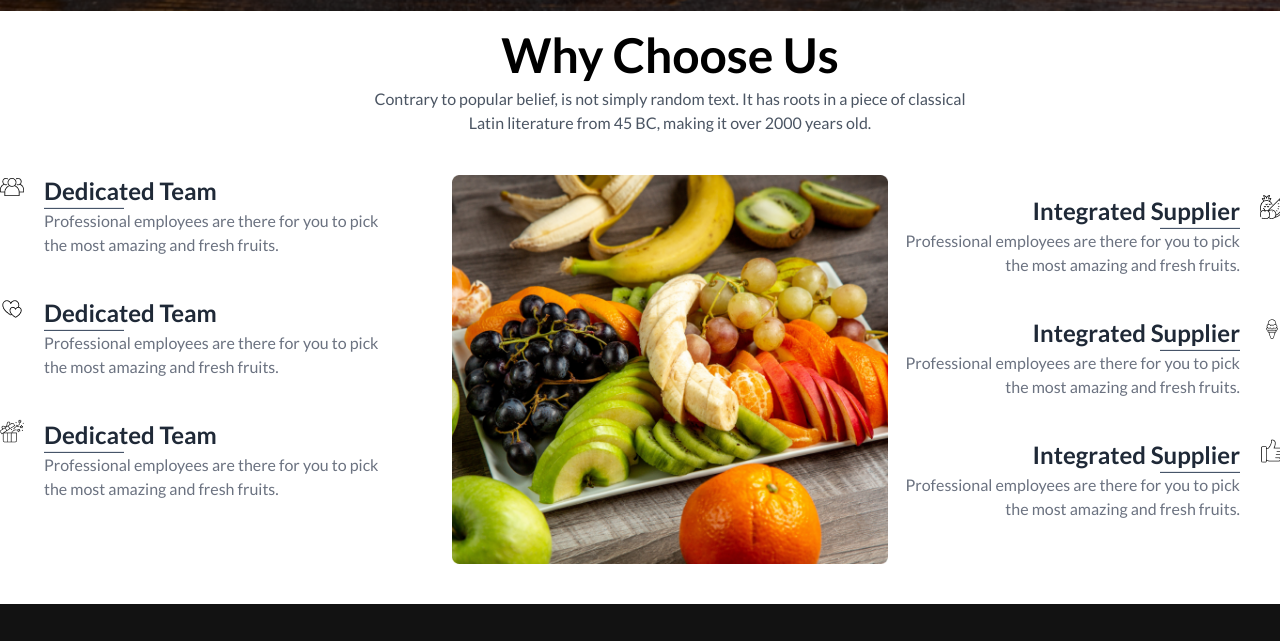
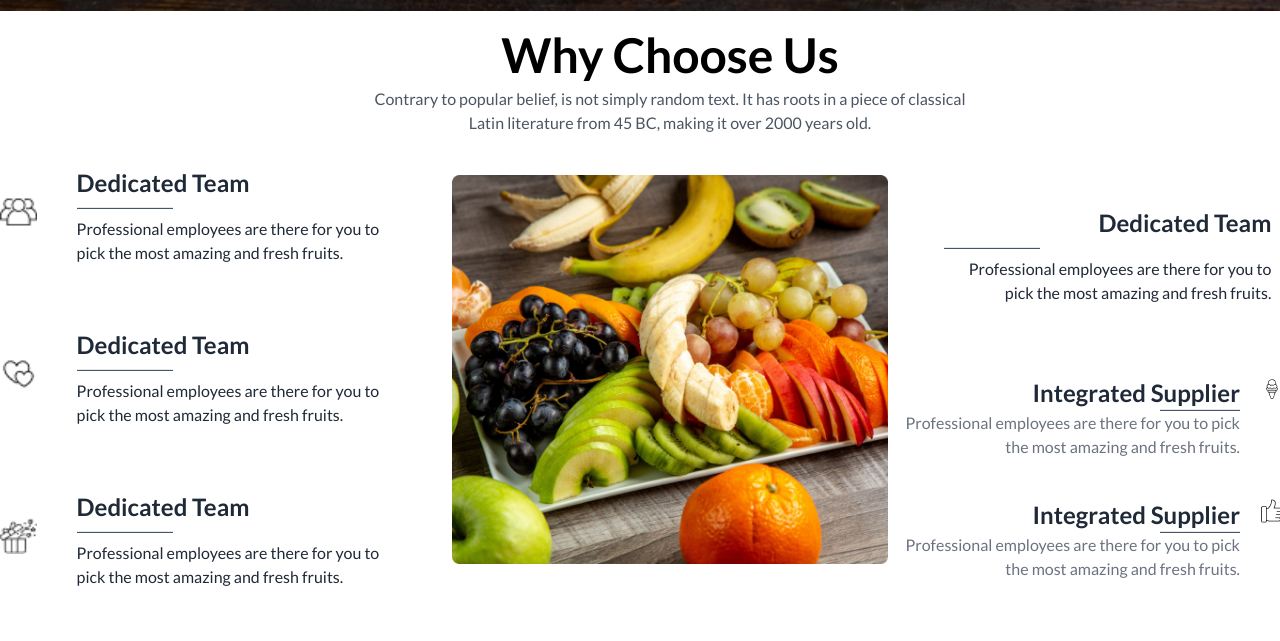
Before and after one commit to codermahbub20/fruit-shop-repo, a plain HTML site: page index.html in a window 1280 px wide. Shown: the part 2760-3401 px from the top of the page. Drawn offline with nearby package versions, Linux system fonts and the light colour scheme.

Commit message:
meet the team section update

```diff
--- a/index.html
+++ b/index.html
@@ -532,42 +532,30 @@
             <div class="grid grid-cols-1  lg:grid-cols-3 gap-4 ">
                 <div>
                     <!-- first one -->
-                    <div class="   lg:flex mt-10">
-                        <div>
-                            <img class="" src="./images/group 1.png" alt="">
-                        </div>
-                        <div class="ml-5">
-                            <h1 class="text-2xl font-extrabold">Dedicated Team</h1>
-                            <hr class="w-20 bg-slate-600 h-[2px]">
-                            <p class="font-medium text-gray-500">Professional employees are there for you to pick <br>
-                                the most amazing and fresh fruits.
-                            </p>
+                    <div class="card  card-center  lg:card-side bg-base-100 ">
+                        <figure><img class="mt-9 lg:-mt-2 w-16 " src="./images/group 1.png" alt="Movie"/></figure>
+                        <div class="card-body text-center ml-2 lg:text-start">
+                          <h2 class="card-title ml-24 lg:ml-0 text-2xl ">Dedicated Team</h2>
+                          <hr class="w-24 ml-32 lg:ml-0 bg-slate-600 h-[2px]">
+                          <p>Professional employees are there for you to pick the most amazing and fresh fruits.</p>
                         </div>
                       </div>
                     <!-- second  one -->
-                    <div class="flex mt-10">
-                        <div>
-                            <img src="./images/love 1.png" alt="">
-                        </div>
-                        <div class="ml-5">
-                            <h1 class="text-2xl font-extrabold">Dedicated Team</h1>
-                            <hr class="w-20 bg-slate-600 h-[2px]">
-                            <p class="font-medium text-gray-500">Professional employees are there for you to pick <br>
-                                the most amazing and fresh fruits.
-                            </p>
+                    <div class="card  card-center  lg:card-side bg-base-100 ">
+                        <figure><img class="mt-9 lg:-mt-2 w-16 " src="./images/love 1.png" alt="Movie"/></figure>
+                        <div class="card-body text-center ml-2 lg:text-start">
+                          <h2 class="card-title ml-24 lg:ml-0 text-2xl ">Dedicated Team</h2>
+                          <hr class="w-24 ml-32 lg:ml-0 bg-slate-600 h-[2px]">
+                          <p>Professional employees are there for you to pick the most amazing and fresh fruits.</p>
                         </div>
                       </div>
                     <!-- third one -->
-                    <div class="flex mt-10">
-                        <div>
-                            <img src="./images/gift-box 1.png" alt="">
-                        </div>
-                        <div class="ml-5">
-                            <h1 class="text-2xl font-extrabold">Dedicated Team</h1>
-                            <hr class="w-20 bg-slate-600 h-[2px]">
-                            <p class="font-medium text-gray-500">Professional employees are there for you to pick <br>
-                                the most amazing and fresh fruits.
-                            </p>
+                    <div class="card  card-center  lg:card-side bg-base-100 ">
+                        <figure><img class="mt-9 lg:-mt-2 w-16 " src="./images/gift-box 1.png" alt="Movie"/></figure>
+                        <div class="card-body text-center ml-2 lg:text-start">
+                          <h2 class="card-title ml-24 lg:ml-0 text-2xl ">Dedicated Team</h2>
+                          <hr class="w-24 ml-32 lg:ml-0 bg-slate-600 h-[2px]">
+                          <p>Professional employees are there for you to pick the most amazing and fresh fruits.</p>
                         </div>
                       </div>
 
@@ -581,18 +569,16 @@
 
                 <div class="mt-10">
                     <!-- first one sub -->
-                    <div class="flex row-reverse mt-5">
-                        <div class="lg:mr-5">
-                            <h1 class="flex justify-end text-2xl font-extrabold">Integrated Supplier</h1>
-                            <hr class="w-20 lg:ml-64  bg-slate-600 h-[2px]">
-                            <p class="text-right font-medium text-gray-500">Professional employees are there for you to
-                                pick <br> the most amazing and fresh fruits.</p>
-                        </div>
-                        <!-- img sub div -->
-                        <div>
-                            <img src="./images/fruit 1.png" alt="">
+                    <!-- first one -->
+                    <div class="card flex-row-reverse card-center mt-10 lg:mt-0  lg:card-side bg-base-100 ">
+                        <figure><img class="-mt-32 -ml-36 lg:ml-0 lg:-mt-2 w-16  absolute lg:static" src="./images/group 1.png" alt="Movie"/></figure>
+                        <div class="card-body text-center ml-2 ">
+                          <h2 class="card-title mt-5 lg:mt-0 -ml-16 lg:ml-0 text-2xl justify-end ">Dedicated Team</h2>
+                          <hr class="w-24 ml-32 lg:ml-0 bg-slate-600 h-[2px]">
+                          <p class="text-right">Professional employees are there for you to pick the most amazing and fresh fruits.</p>
                         </div>
                       </div>
+
                     <!-- second one sub -->
                     <div class="flex row-reverse mt-10">
                         <div class="lg:mr-5">
```
Lines whose indentation alone changed are shown as unchanged.
